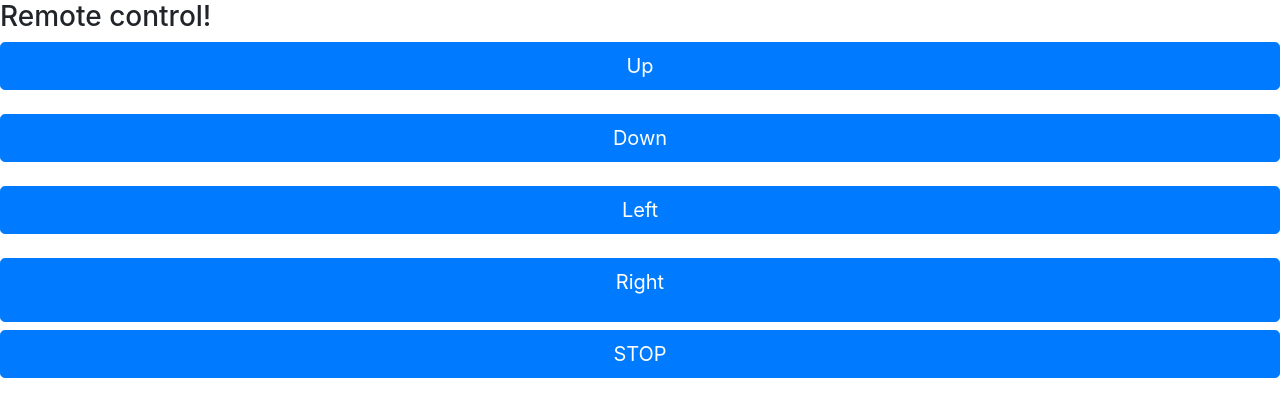
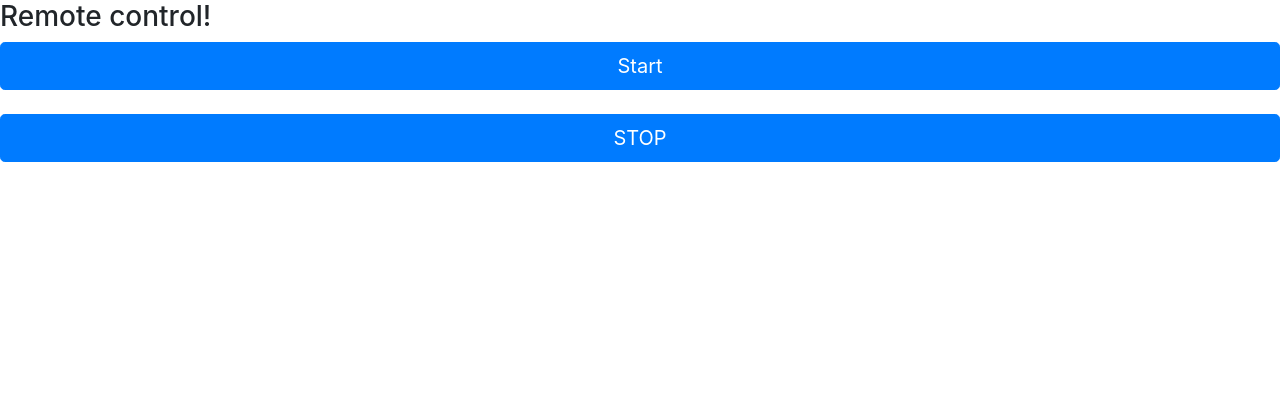
Before and after one commit to aditya-vithaldas/internetRemoteLight, a Flask app: page / in a window 1280 px wide. Shown: the top 417 px of the page. Run offline with Flask 2, Linux system fonts and the light colour scheme.

Commit message:
Just start and stop

```diff
--- a/RaspberryPiClient/controller.py
+++ b/RaspberryPiClient/controller.py
@@ -9,7 +9,7 @@ GPIO.setup(ledPin, GPIO.OUT)
 
 while 1:
     command  = requests.get("http://internetRemote.adityavithaldas.repl.co/getcontrol").text
-    if command == "up":
+    if command == "start":
         GPIO.output(ledPin, GPIO.HIGH)
     elif command == "stop":
         GPIO.output(ledPin, GPIO.LOW)
--- a/templates/start.html
+++ b/templates/start.html
@@ -26,10 +26,7 @@
   <body>
     <h3>Remote control!</h1>
   <form>
-    <button class="btn btn-primary btn-lg btn-block" onclick="UpdateStatus('up')">Up</button> <br>
-    <button class="btn btn-primary btn-lg btn-block" onclick="UpdateStatus('down')">Down</button> <br>
-    <button class="btn btn-primary btn-lg btn-block" onclick="UpdateStatus('left')">Left</button> <br>
-    <button class="btn btn-primary btn-lg btn-block" onclick="UpdateStatus('right')">Right</button<br> <p>
+    <button class="btn btn-primary btn-lg btn-block" onclick="UpdateStatus('start')">Start</button> <br>
     <button class="btn btn-primary btn-lg btn-block" onclick="UpdateStatus('stop')">STOP</button><br>
 
     </p>
```
